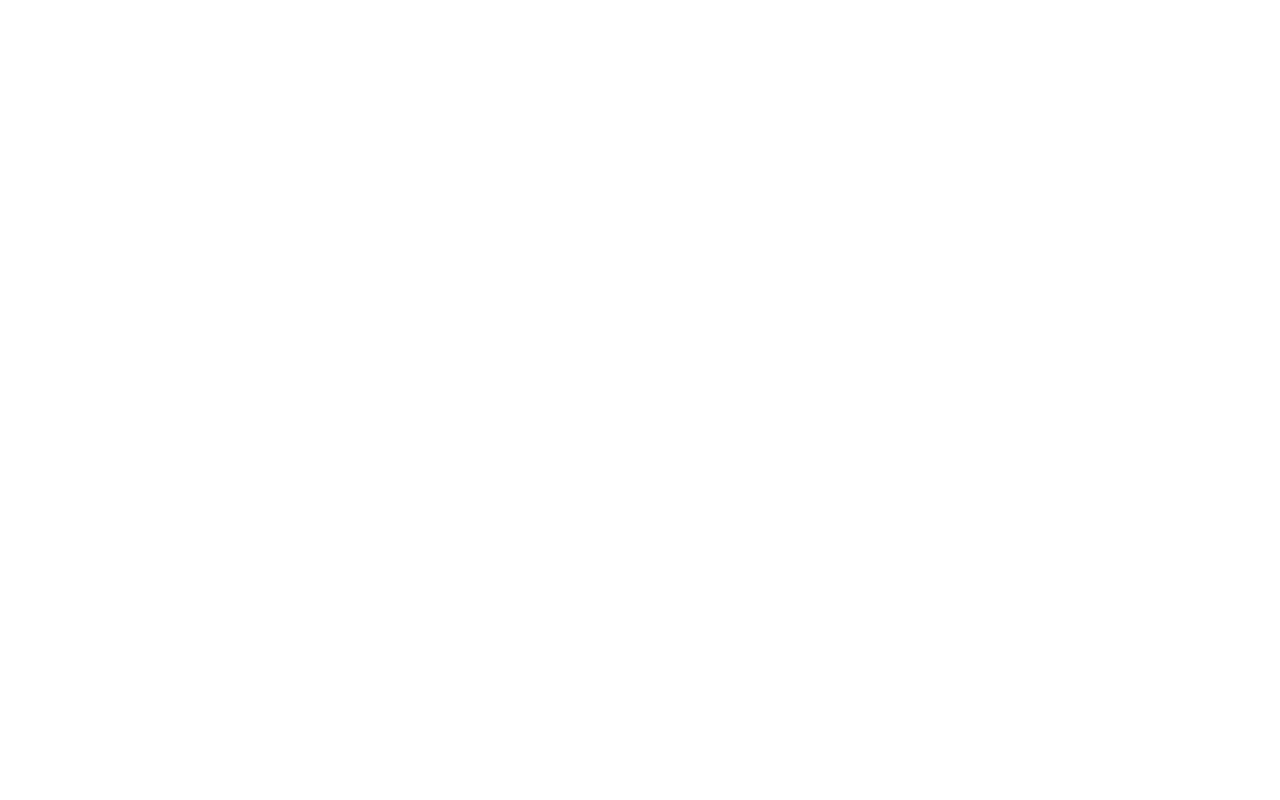
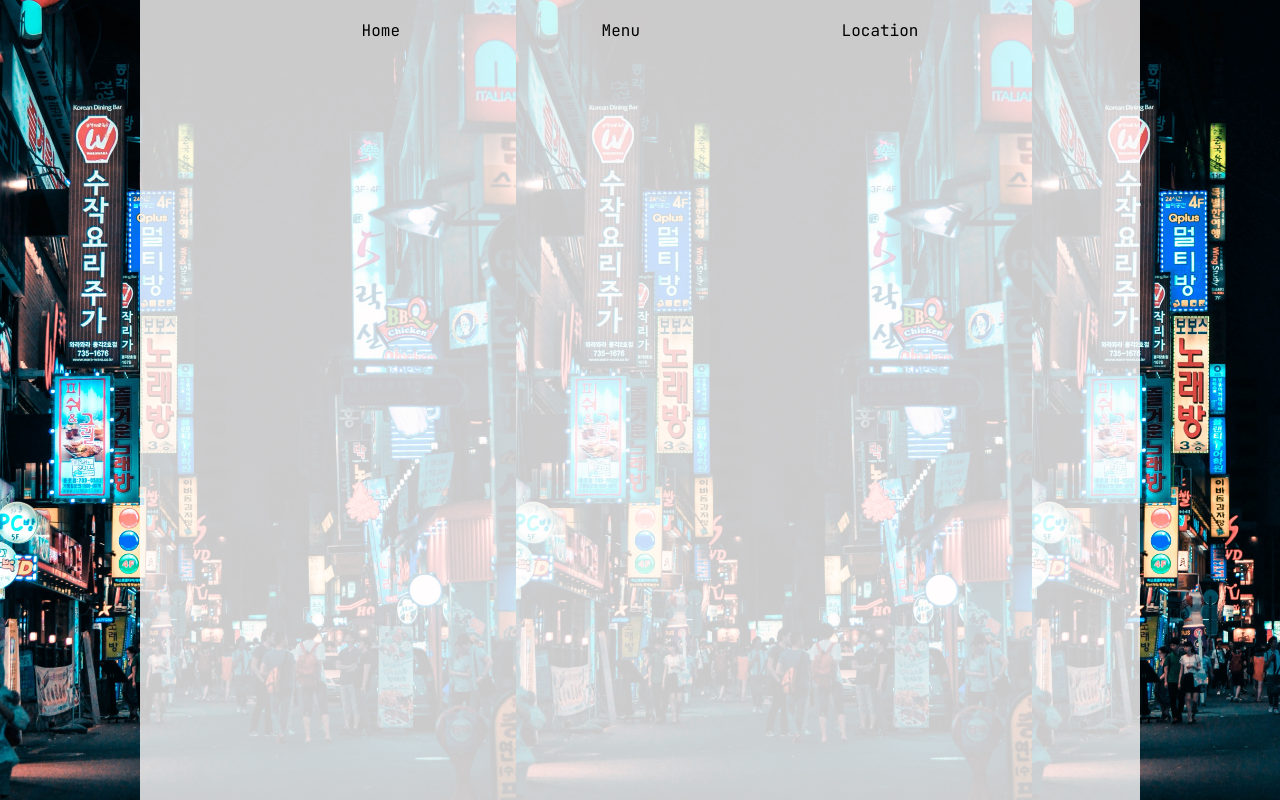
Before and after one commit to bilguun-ocean/restaurant-page, a website built with webpack: page dist/index.html in a window 1280 px wide. Built offline with nearby package versions, Linux system fonts and the light colour scheme.

Commit message:
skeleton for webpage

```diff
--- a/package.json
+++ b/package.json
@@ -21,7 +21,10 @@
   },
   "homepage": "https://github.com/bilguun-ocean/restaurant-page#readme",
   "devDependencies": {
+    "css-loader": "^6.7.1",
+    "style-loader": "^3.3.1",
     "webpack": "^5.74.0",
-    "webpack-cli": "^4.10.0"
+    "webpack-cli": "^4.10.0",
+    "webpack-dev-server": "^4.10.0"
   }
 }
--- /dev/null
+++ b/src/home.js
@@ -0,0 +1,3 @@
+export default function generateHome() {
+
+}
--- a/src/index.js
+++ b/src/index.js
@@ -1 +1,22 @@
-alert("JavaScript Loaded!")
+import './style.css';
+
+/* SKELETON */
+
+const mainContainer = document.querySelector('.content');
+
+// Tabs section
+const tabsContainer = document.createElement('div');
+tabsContainer.classList.add('tab-container')
+
+function createTabElement(name) {
+  let element = document.createElement('div');
+  element.textContent = name;
+  element.classList.add("tab")
+  return element
+}
+
+tabsContainer.appendChild(createTabElement("Home"))
+tabsContainer.appendChild(createTabElement("Menu"))
+tabsContainer.appendChild(createTabElement("Location"))
+
+mainContainer.appendChild(tabsContainer)
--- /dev/null
+++ b/src/style.css
@@ -0,0 +1,41 @@
+@import url('https://fonts.googleapis.com/css2?family=JetBrains+Mono:wght@200;400&display=swap');
+
+* {
+  padding: 0px;
+  margin: 0px;
+  box-sizing: border-box;
+  font-family: 'JetBrains Mono','Courier New', Courier, monospace;
+}
+
+html, body {
+  height: 100%;
+}
+
+body {
+  background: url('./seoul-street.jpg');
+  background-size: contain;
+}
+
+.content {
+  opacity: 80%;
+  height: 100%;
+  margin: auto;
+  max-width: 1000px;
+  background-color: rgb(255, 253, 253);
+}
+
+/* TABS */
+.tab-container {
+  display: flex;
+  justify-content: space-evenly;
+  padding: 20px;
+}
+
+.tab {
+  /**/
+}
+
+.tab:hover {
+  cursor: pointer;
+  background-color: greenyellow;
+}
--- a/webpack.config.js
+++ b/webpack.config.js
@@ -3,8 +3,24 @@ const path = require('path');
 module.exports = {
   mode: 'development',
   entry: './src/index.js',
+  devtool: 'inline-source-map',
+  devServer: {
+    static: './dist',
+  },
   output: {
     filename: 'main.js',
     path: path.resolve(__dirname, 'dist'),
   },
+  module: {
+    rules: [
+      {
+        test: /\.css$/i,
+        use: ['style-loader', 'css-loader'],
+      },
+      {
+        test: /\.(png|svg|jpg|jpeg|gif)$/i,
+        type: 'asset/resource',
+      },
+    ],
+  },
 };
```
Also changed, not shown: dist/index.html, src/seoul-street.jpg (added), 1 other file.
